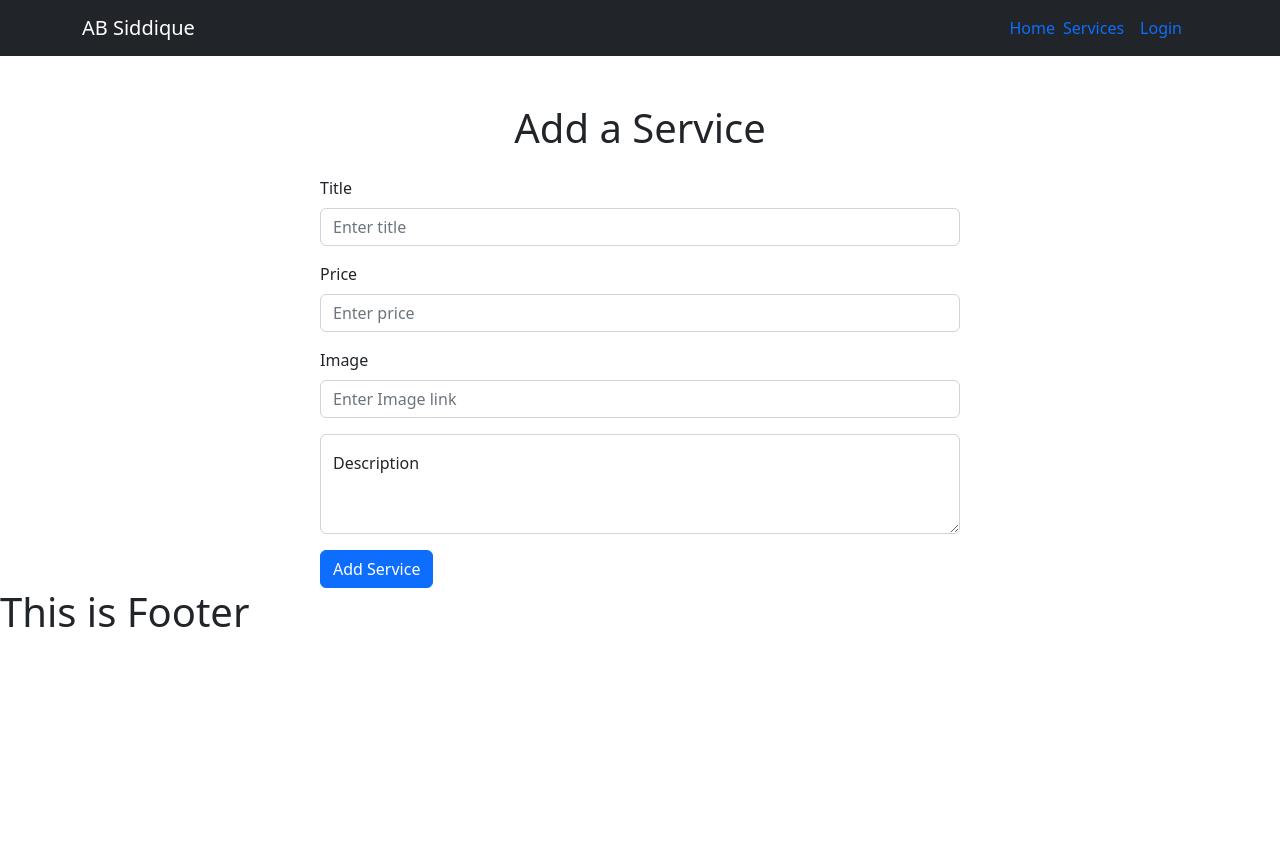
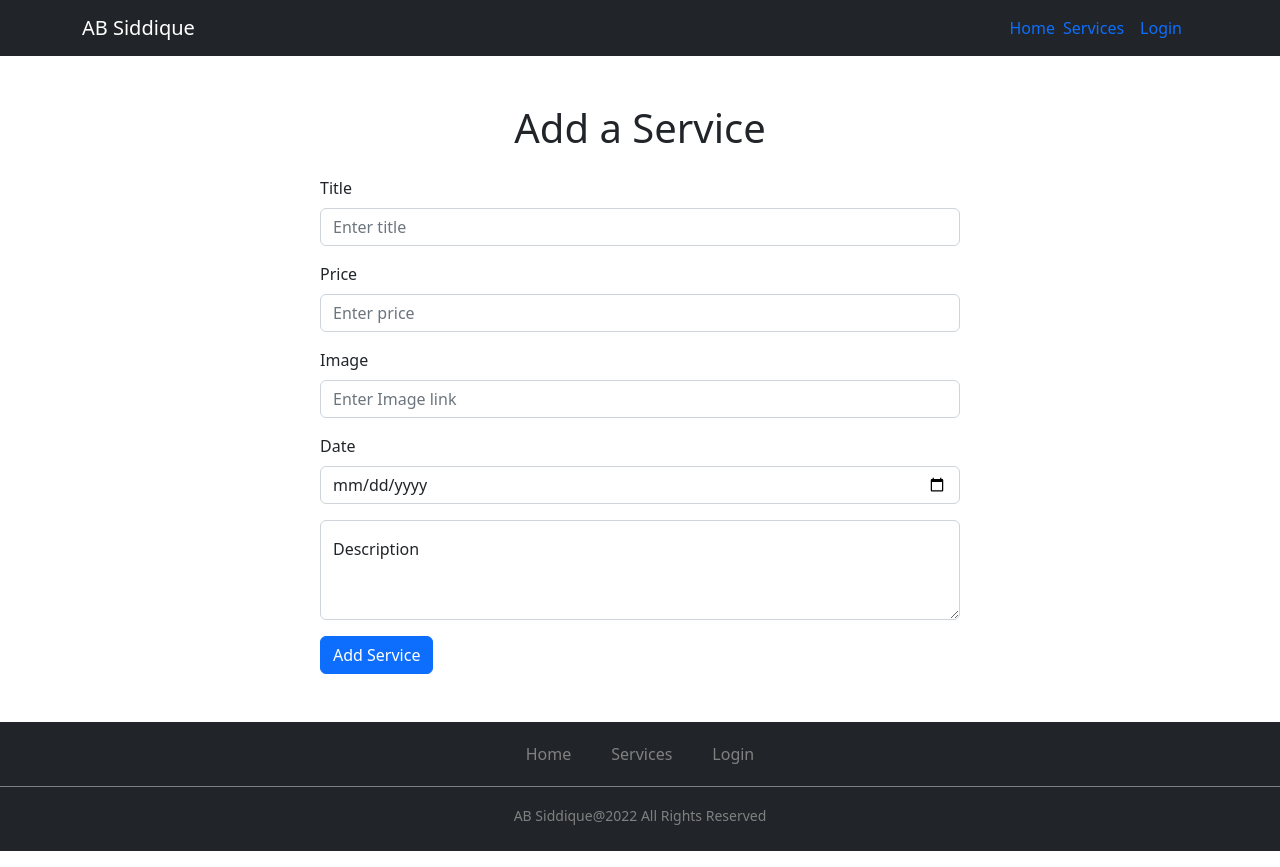
Before and after one commit to ab-sid/photography-service, a React (Create React App) app: page /addservice in a window 1280 px wide. Before the commit the page ends 800 px from the top, so only its background shows below. Built offline with nearby package versions, Linux system fonts and the light colour scheme; no server answers.

Commit message:
footer added

```diff
--- a/src/Pages/AddService/AddService.js
+++ b/src/Pages/AddService/AddService.js
@@ -11,12 +11,14 @@ const AddService = () => {
         const price = form.price.value;
         const img = form.img.value;
         const description = form.description.value;
+        const date = form.date.value;
 
         const addService = {
             title,
             price,
             img,
-            description
+            description,
+            date
         }
         fetch('http://localhost:5000/addservice', {
             method: 'POST',
@@ -52,6 +54,11 @@ const AddService = () => {
                     <Form.Label>Image</Form.Label>
                     <Form.Control name='img' type="text" placeholder="Enter Image link" required />
                 </Form.Group>
+
+                <Form.Group className="mb-3" controlId="formBasicPassword">
+                    <Form.Label>Date</Form.Label>
+                    <Form.Control name='date' type="date" placeholder="Enter date" required />
+                </Form.Group>
                 <FloatingLabel controlId="floatingTextarea2" label="Description">
                     <Form.Control
                         as="textarea"
--- /dev/null
+++ b/src/Pages/Shared/Footer/Footer.css
@@ -0,0 +1,24 @@
+.footer-social a {
+    padding: 10px;
+}
+
+.footer-nav {
+    border-bottom: 1px solid gray;
+
+}
+
+.footer-nav a {
+    color: gray;
+    margin-left: 40px;
+    text-decoration: none;
+    padding-bottom: 20px;
+    margin-top: 20px;
+}
+
+.footer-nav a:first-child {
+    margin-left: 0;
+}
+
+.copyright {
+    color: gray;
+}
--- a/src/Pages/Shared/Footer/Footer.js
+++ b/src/Pages/Shared/Footer/Footer.js
@@ -1,10 +1,20 @@
 import React from 'react';
+import { Link } from 'react-router-dom';
+import Nav from 'react-bootstrap/Nav';
+import './Footer.css';
 
 const Footer = () => {
     return (
-        <div>
-            <h1>This is Footer</h1>
-        </div>
+        <footer className='footer bg-dark text-white text-center mt-5'>
+            <div className='footer-nav d-flex justify-content-center align-items-center'>
+                <Nav.Link><Link to='/home'>Home</Link></Nav.Link>
+                <Nav.Link><Link to='/services'>Services</Link></Nav.Link>
+                <Nav.Link><Link to='/login'>Login</Link></Nav.Link>
+            </div>
+            <div className='pt-3 copyright'>
+                <p className='pb-4'><small>AB Siddique@2022 All Rights Reserved</small></p>
+            </div>
+        </footer>
     );
 };
 
--- a/src/Router/Routes/Routes.js
+++ b/src/Router/Routes/Routes.js
@@ -39,7 +39,7 @@ const router = createBrowserRouter([
             {
                 path: '/services',
                 element: <AllServices></AllServices>,
-                loader: () => fetch('http://localhost:5000/services')
+                loader: () => fetch('http://localhost:5000/allservices')
             },
             {
                 path: '/addservice',
```
